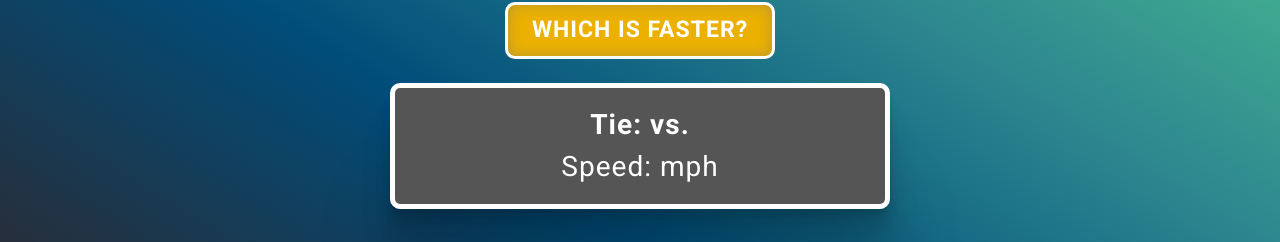
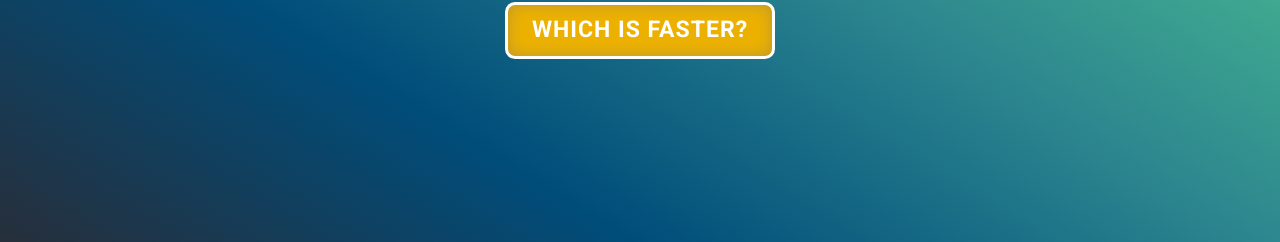
Before and after one commit to gmcln-rct/faster-than, a Vue app: page / in a window 1280 px wide. Shown: the part 555-797 px from the top of the page. Built offline with nearby package versions, Linux system fonts and the light colour scheme; a web font is replaced by a local one.

Commit message:
Add currentTie prop

```diff
--- a/src/components/TheTie.vue
+++ b/src/components/TheTie.vue
@@ -1,5 +1,8 @@
 <template>
-  <section class="tieSection" v-if="currentWinner !== ''">
+  <section
+    class="tieSection"
+    v-if="currentWinner !== '' && currentTie === true"
+  >
     <h4>Tie: {{ name1 }} vs. {{ name2 }}</h4>
 
     <p>Speed: {{ speed }} mph</p>
```
